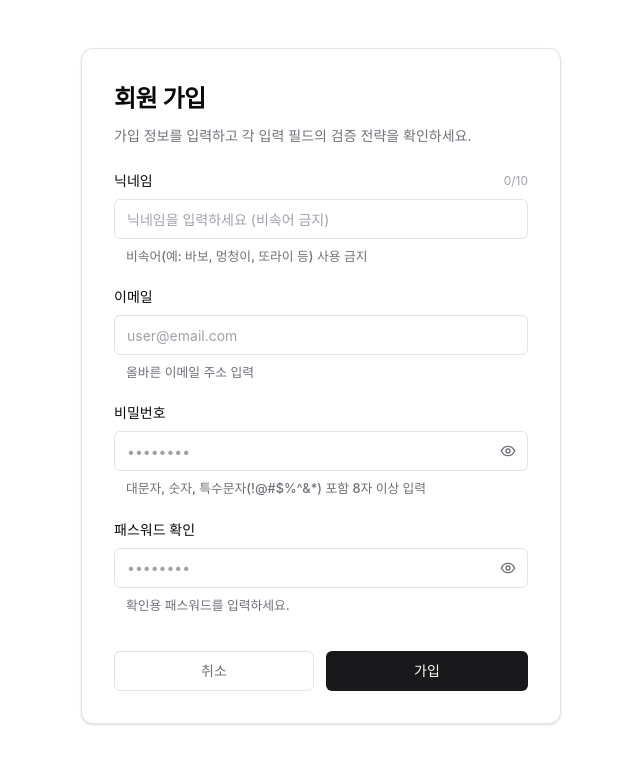
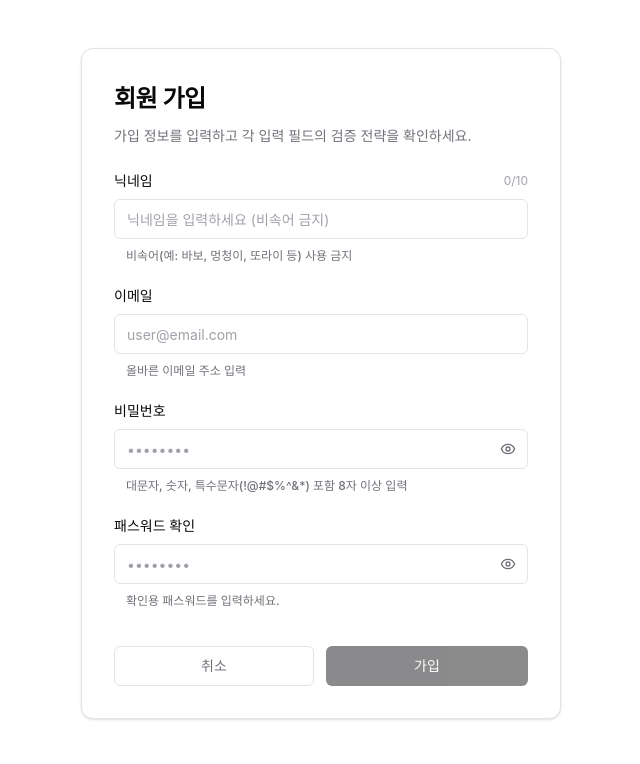
Before and after one commit to sasasak/likelion-16th-react, a React (Vite) app in the folder learning-react/06-폼-핸들링-DOM-참조/: page / in a window 1280 px wide. Shown: the top 764 px of the page, without its empty margins (319-959 px from the left). Built offline with nearby package versions, Linux system fonts and the light colour scheme.

Commit message:
learn. 폼 서브미션 실습 완료

```diff
--- a/learning-react/06-폼-핸들링-DOM-참조/src/app/index.tsx
+++ b/learning-react/06-폼-핸들링-DOM-참조/src/app/index.tsx
@@ -1,10 +1,10 @@
-import { MultiInputForm } from '@/components'
+import { FormSubmission } from '@/components'
 import S from './style.module.css'
 
 export default function App() {
   return (
     <div className={S.container}>
-      <MultiInputForm />
+      <FormSubmission />
     </div>
   )
 }
--- a/learning-react/06-폼-핸들링-DOM-참조/src/components/FormSubmission/FormSubmission.module.css
+++ b/learning-react/06-폼-핸들링-DOM-참조/src/components/FormSubmission/FormSubmission.module.css
@@ -110,11 +110,20 @@
   }
 }
 
+.infoMessage {
+  font-size: 0.75rem;
+  font-weight: 500;
+  color: var(--text-secondary);
+  margin: 0;
+  padding-inline-start: 12px;
+}
+
 .errorMessage {
   font-size: 0.75rem;
   font-weight: 500;
   color: var(--color-error);
   margin: 0;
+  padding-inline-start: 12px;
 }
 
 .inputContainer {
--- a/learning-react/06-폼-핸들링-DOM-참조/src/components/FormSubmission/FormSubmission.tsx
+++ b/learning-react/06-폼-핸들링-DOM-참조/src/components/FormSubmission/FormSubmission.tsx
@@ -1,9 +1,11 @@
 import { useId, useState } from 'react'
+import { wait } from '@/utils'
 import NicknameField from './parts/NicknameField'
 import EmailField from './parts/EmailField'
 import PasswordField from './parts/PasswordField'
 import PasswordConfirmField from './parts/PasswordConfirmField'
 import S from './FormSubmission.module.css'
+import SuccessMessage from './parts/SuccessScreen'
 
 const INITIAL_STATE = {
   nickname: '',
@@ -18,28 +20,28 @@ type FormStateKey = keyof FormState
 // ---------------------------------------------------------------
 // 실습 가이드
 // ---------------------------------------------------------------
-// 1. 제출 중(isSubmitting), 성공(isSuccess) 상태를 추가해보세요.
-// 2. 파생된 상태(Derived State)를 만들어보세요.
-//    별도 상태 만들지 않고, formState의 값들을 확인하여 결정합니다.
-//    - isAllInputed: 모든 필드에 값이 입력되었는가? (Object.values 활용)
-//    - isSomeInputed: 필드 중 하나라도 값이 입력되었는가?
+// 1. 제출 중(isSubmitting), 성공(isSuccess) 상태를 추가해보세요. ✅
+// 2. 파생된 상태(Derived State)를 만들어보세요. ✅
+//    별도 상태 만들지 않고, formState의 값들을 확인하여 결정합니다. ✅
+//    - isAllInputed: 모든 필드에 값이 입력되었는가? (Object.values 활용) ✅
+//    - isSomeInputed: 필드 중 하나라도 값이 입력되었는가? ✅
 // 3. 폼 제출 핸들러(handleSubmit)를 완성하세요.
-//    - 브라우저 기본 새로고침 방지
-//    - 방어 로직: 이미 제출 중이거나 모든 필드가 채워지지 않았다면 실행 중단
-//    - 제출 시작: 로딩 상태(isSubmitting)를 true로 변경
-//    - 비동기 통신 시뮬레이션: 1.5초 대기 (setTimeout + Promise 활용)
-//    - 제출 성공: 성공 상태로 변경하고 폼 초기화 핸들러 호출
-//    - 제출 오류: '가입에 실패했습니다.' 오류 메시지 안내
-//    - 제출 종료: 성공/실패 여부와 상관없이 로딩 상태를 false로 변경
+//    - 브라우저 기본 새로고침 방지 ✅
+//    - 방어 로직: 이미 제출 중이거나 모든 필드가 채워지지 않았다면 실행 중단 ✅
+//    - 제출 시작: 로딩 상태(isSubmitting)를 true로 변경 ✅
+//    - 비동기 통신 시뮬레이션: 2초 대기 (wait 유틸리티 활용) ✅
+//    - 제출 성공: 성공 상태로 변경하고 폼 초기화 핸들러 호출 ✅
+//    - 제출 오류: '가입에 실패했습니다.' 오류 메시지 안내 ✅
+//    - 제출 종료: 성공/실패 여부와 상관없이 로딩 상태를 false로 변경 ✅
 // 4. 성공 화면을 조건부 렌더링으로 처리하세요.
 //    - 성공 상태라면 <SuccessMessage /> 컴포넌트를 반환합니다.
 //    - onBack 속성에 상태를 복구하는 로직을 추가하세요.
-// 5. 사용자 경험과 접근성을 고려해 가입/취소 버튼의 상태를 제어하세요.
-//    - 가입 버튼의 비활성화 상태(aria-disabled)를 설정합니다.
-//    - 폼 제출 중에는 가입 버튼의 레이블을 '처리 중...'으로 변경합니다.
-//    - 취소 버튼의 비활성화 상태(aria-disabled)를 설정합니다.
-// 6. 폼 초기화 핸들러에 방어 로직을 추가하세요.
-//    - 제출 중이거나 입력된 내용이 없을 때 초기화되지 않도록 방어합니다.
+// 5. 사용자 경험과 접근성을 고려해 가입/취소 버튼의 상태를 제어하세요. ✅
+//    - 가입 버튼의 비활성화 상태(aria-disabled)를 설정합니다. ✅
+//    - 폼 제출 중에는 가입 버튼의 레이블을 '처리 중...'으로 변경합니다. ✅
+//    - 취소 버튼의 비활성화 상태(aria-disabled)를 설정합니다. ✅
+// 6. 폼 초기화 핸들러에 방어 로직을 추가하세요. ✅
+//    - 제출 중이거나 입력된 내용이 없을 때 초기화되지 않도록 방어합니다. ✅
 // ---------------------------------------------------------------
 
 export default function FormSubmission() {
@@ -51,9 +53,50 @@ export default function FormSubmission() {
     setFormState({ ...formState, [name]: value })
   }
 
+  // 폼 제출 상태 선언
+  const [isSubmitting, setIsSubmitting] = useState(false)
+
+  // 폼 제출(가입) 성공 상태 선언
+  const [isSuccess, setIsSuccess] = useState(false)
+
+  // [파생된 상태] 모든 입력이 채워졌는가?
+  const isAllInputed = Object.values(formState).every(Boolean)
+
+  // [파생된 상태] 일부 입력이 하나라도 채워졌는가?
+  const isSomeInputed = Object.values(formState).some(Boolean)
+
+  const handleSubmit = async (e: React.SubmitEvent<HTMLFormElement>) => {
+    e.preventDefault() // 브라우저 기본 작동(새로고침) 방지
+
+    if (isSubmitting || !isAllInputed) return // 방어 로직 (폼 서브미션 중이거나 모든 입력 필드가 채워지지 않았다면 실행 중단)
+
+    try {
+      setIsSubmitting(true)
+
+      // 서버에 보낼 데이터 확인
+      console.log(formState)
+
+      // 서버에서의 응답은 즉시 일어나지 않는다. (지연된 처리 : 비동기 작업)
+      // 서버의 응답 시뮬레이션 (약 2초 소요...)
+      await wait(2000, true)
+      alert('가입에 성공했습니다!')
+      setIsSuccess(true) // 성공 화면으로 전환하기 위한 상태 업데이트
+      handleReset() // 폼 초기화 (key를 사용해 컴포넌트 초기화)
+    } catch {
+      alert('가입에 실패했습니다!')
+    } finally {
+      setIsSubmitting(false)
+    }
+  }
+
   const handleReset = () => {
     setFormState(INITIAL_STATE)
     setFormResetKey((prev) => prev + 1)
+  }
+
+  // 가입에 성공했다면 성공 화면을 렌더링하세요!
+  if (isSuccess) {
+    return <SuccessMessage onGoBack={() => setIsSuccess(false)} />
   }
 
   return (
@@ -70,6 +113,7 @@ export default function FormSubmission() {
       <form
         key={formResetKey}
         className={S.form}
+        onSubmit={handleSubmit}
         onReset={handleReset}
         noValidate
       >
@@ -91,11 +135,19 @@ export default function FormSubmission() {
           onChange={(value) => changeFormState('passwordConfirm', value)}
         />
         <div role="group" className={S.buttonGroup}>
-          <button type="reset" className={S.resetButton}>
+          <button
+            type="reset"
+            className={S.resetButton}
+            aria-disabled={isSubmitting || !isSomeInputed ? 'true' : 'false'}
+          >
             취소
           </button>
-          <button type="submit" className={S.submitButton}>
-            가입
+          <button
+            type="submit"
+            className={S.submitButton}
+            aria-disabled={isSubmitting || !isAllInputed ? 'true' : 'false'}
+          >
+            {isSubmitting ? '처리 중...' : '가입'}
           </button>
         </div>
       </form>
--- a/learning-react/06-폼-핸들링-DOM-참조/src/components/FormSubmission/parts/SuccessScreen.tsx
+++ b/learning-react/06-폼-핸들링-DOM-참조/src/components/FormSubmission/parts/SuccessScreen.tsx
@@ -1,10 +1,10 @@
 import S from './SuccessScreen.module.css'
 
 interface SuccessMessageProps {
-  onBack: () => void
+  onGoBack: () => void
 }
 
-export default function SuccessMessage({ onBack }: SuccessMessageProps) {
+export default function SuccessMessage({ onGoBack: onBack }: SuccessMessageProps) {
   return (
     <article className={S.card} role="region" aria-labelledby="success-title">
       <div className={S.content}>
@@ -24,9 +24,9 @@ export default function SuccessMessage({ onBack }: SuccessMessageProps) {
           type="button"
           className={S.backButton}
           onClick={onBack}
-          aria-label="가입 완료 메시지를 닫고 홈으로 돌아가기"
+          aria-label="가입 완료 메시지를 닫고 회원가입 폼으로 돌아가기"
         >
-          홈으로 돌아가기
+          회원가입 폼으로 돌아가기
         </button>
       </div>
     </article>
--- a/learning-react/06-폼-핸들링-DOM-참조/src/utils/index.ts
+++ b/learning-react/06-폼-핸들링-DOM-참조/src/utils/index.ts
@@ -1,2 +1,3 @@
 export { throttle } from './throttle'
 export { debounce } from './debounce'
+export { wait } from './wait'
--- /dev/null
+++ b/learning-react/06-폼-핸들링-DOM-참조/src/utils/wait.ts
@@ -0,0 +1,7 @@
+export async function wait(delay = 1000, successOrFail = false) {
+  return new Promise((resolve, reject) => {
+    let excuteFn = resolve
+    if (successOrFail && Math.random() < 0.5) excuteFn = reject
+    setTimeout(excuteFn, delay)
+  })
+}
```
Also changed, not shown: learning-react/06-폼-핸들링-DOM-참조/src/components/FormSubmission/util/wait.ts (added, +7 -0 lines), learning-react/06-폼-핸들링-DOM-참조/src/components/MultiInputForm/MultiInputForm.tsx (line endings or trailing spaces), learning-react/06-폼-핸들링-DOM-참조/src/components/MultiInputForm/parts/NicknameField.tsx (line endings or trailing spaces).
